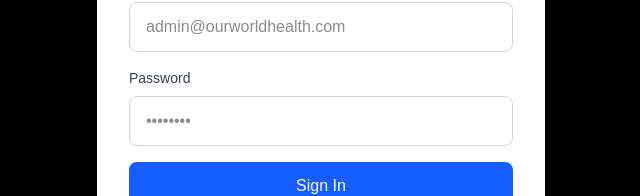
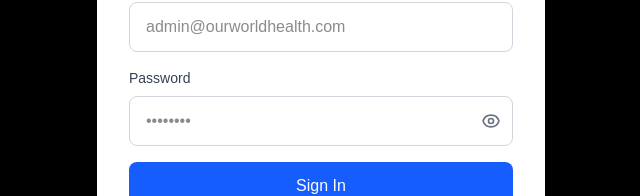
Before and after one commit to erickalegria/certificados-digitales, a Next.js app: page / in a window 1280 px wide. Both pictures are taken after a click on the button "Administración". Shown: the part 314-510 px from the top of the page, without its empty margins (319-959 px from the left). Built offline with nearby package versions, Linux system fonts and the light colour scheme.

Commit message:
Add password visibility and fix middleware location

```diff
--- a/src/app/page.tsx
+++ b/src/app/page.tsx
@@ -23,6 +23,7 @@
   const [email, setEmail] = useState('')
   const [password, setPassword] = useState('')
   const [loginLoading, setLoginLoading] = useState(false)
+  const [showPassword, setShowPassword] = useState(false)
 
   const searchCertificate = async () => {
     if (!dni.trim()) {
@@ -270,14 +271,32 @@
               </div>
               <div>
                 <label className="block text-sm font-medium text-gray-700 mb-2">Password</label>
+                <div className="relative">
                   <input
-                  type="password"
+                    type={showPassword ? "text" : "password"}
                     value={password}
                     onChange={(e) => setPassword(e.target.value)}
                     placeholder="••••••••"
-                  className="w-full px-4 py-3 border border-gray-300 rounded-lg focus:ring-2 focus:ring-blue-500"
+                    className="w-full px-4 py-3 pr-12 border border-gray-300 rounded-lg focus:ring-2 focus:ring-blue-500"
                     onKeyPress={(e) => e.key === 'Enter' && handleLogin()}
                   />
+                  <button
+                    type="button"
+                    onClick={() => setShowPassword(!showPassword)}
+                    className="absolute right-3 top-1/2 transform -translate-y-1/2 text-gray-500 hover:text-gray-700"
+                  >
+                    {showPassword ? (
+                      <svg className="w-5 h-5" fill="none" stroke="currentColor" viewBox="0 0 24 24">
+                        <path strokeLinecap="round" strokeLinejoin="round" strokeWidth={2} d="M13.875 18.825A10.05 10.05 0 0112 19c-4.478 0-8.268-2.943-9.543-7a9.97 9.97 0 011.563-3.029m5.858.908a3 3 0 114.243 4.243M9.878 9.878l4.242 4.242M9.878 9.878L3 3m6.878 6.878L21 21" />
+                      </svg>
+                    ) : (
+                      <svg className="w-5 h-5" fill="none" stroke="currentColor" viewBox="0 0 24 24">
+                        <path strokeLinecap="round" strokeLinejoin="round" strokeWidth={2} d="M15 12a3 3 0 11-6 0 3 3 0 016 0z" />
+                        <path strokeLinecap="round" strokeLinejoin="round" strokeWidth={2} d="M2.458 12C3.732 7.943 7.523 5 12 5c4.478 0 8.268 2.943 9.542 7-1.274 4.057-5.064 7-9.542 7-4.477 0-8.268-2.943-9.542-7z" />
+                      </svg>
+                    )}
+                  </button>
+                </div>
               </div>
               <button
                 onClick={handleLogin}
```
Also changed, not shown: middleware.ts (renamed from src/middleware.ts). Lines whose indentation alone changed are shown as unchanged.
